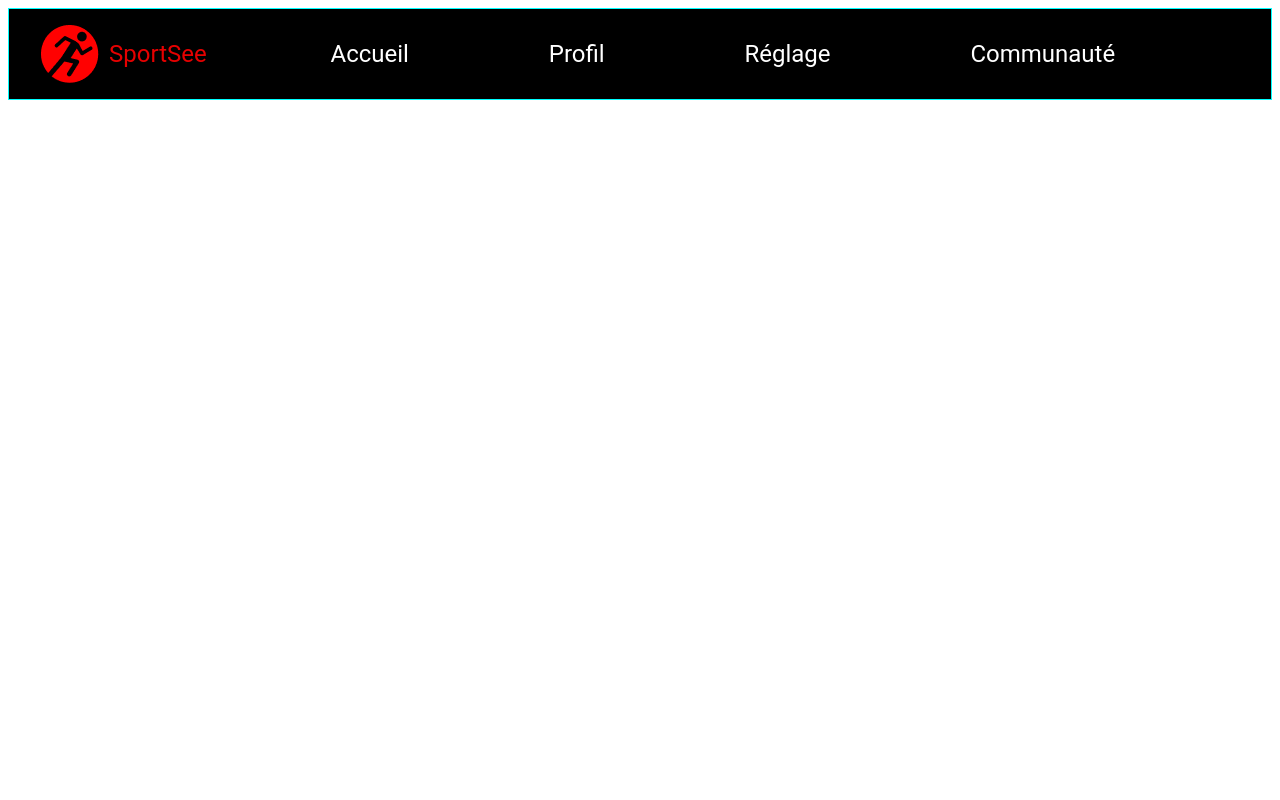
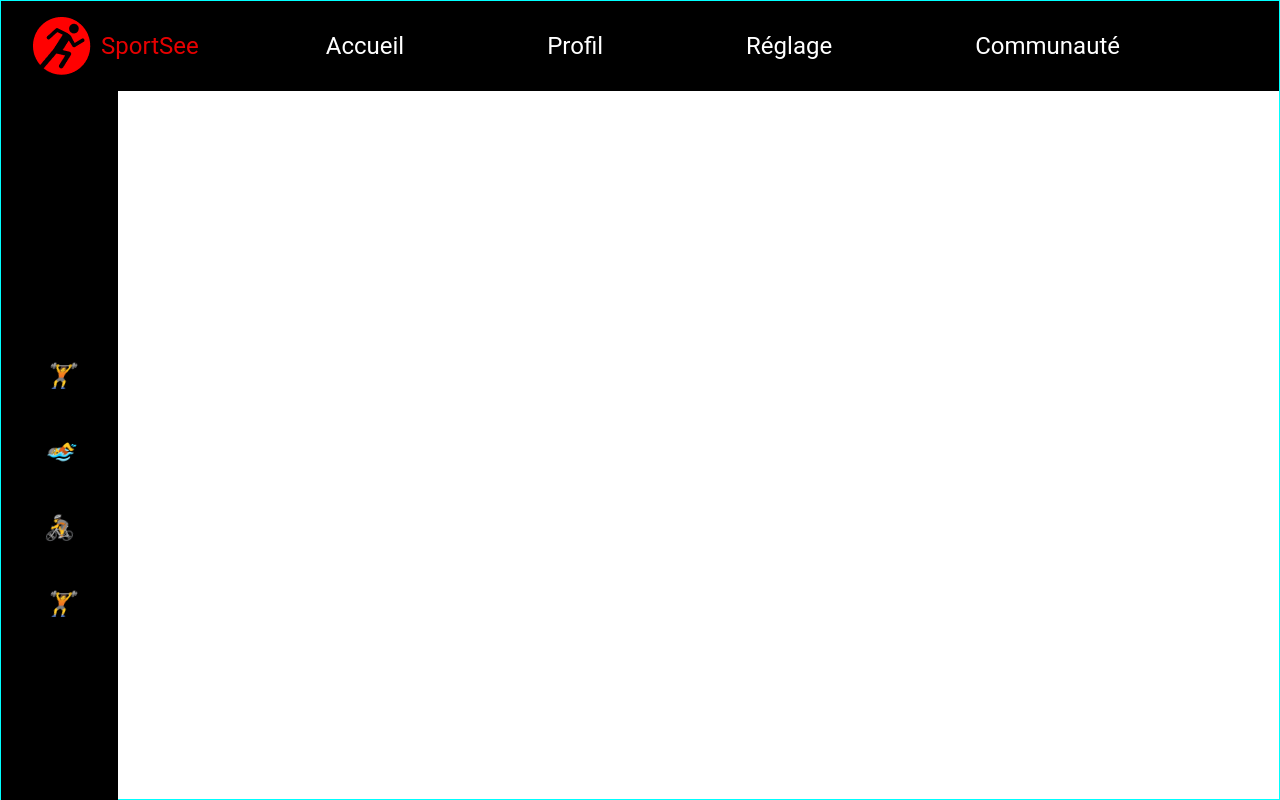
Before and after one commit to 7Flafleur/P12original, a React (Create React App) app in the folder Front/react-analytics-dashboard/: page / in a window 1280 px wide. Built offline with nearby package versions, Linux system fonts and the light colour scheme.

Commit message:
sidebar body

```diff
--- a/Front/react-analytics-dashboard/public/index.html
+++ b/Front/react-analytics-dashboard/public/index.html
@@ -2,42 +2,18 @@
 <html lang="en">
   <head>
     <meta charset="utf-8" />
-    <link rel="icon" href="%PUBLIC_URL%/favicon.ico" />
+
     <meta name="viewport" content="width=device-width, initial-scale=1" />
     <meta name="theme-color" content="#000000" />
     <meta
       name="description"
       content="Web site created using create-react-app"
     />
-    <link rel="apple-touch-icon" href="%PUBLIC_URL%/logo192.png" />
-    <!--
-      manifest.json provides metadata used when your web app is installed on a
-      user's mobile device or desktop. See https://developers.google.com/web/fundamentals/web-app-manifest/
-    -->
-    <link rel="manifest" href="%PUBLIC_URL%/manifest.json" />
-    <!--
-      Notice the use of %PUBLIC_URL% in the tags above.
-      It will be replaced with the URL of the `public` folder during the build.
-      Only files inside the `public` folder can be referenced from the HTML.
-
-      Unlike "/favicon.ico" or "favicon.ico", "%PUBLIC_URL%/favicon.ico" will
-      work correctly both with client-side routing and a non-root public URL.
-      Learn how to configure a non-root public URL by running `npm run build`.
-    -->
-    <title>React App</title>
   </head>
   <body>
     <noscript>You need to enable JavaScript to run this app.</noscript>
     <div id="root"></div>
-    <!--
-      This HTML file is a template.
-      If you open it directly in the browser, you will see an empty page.
 
-      You can add webfonts, meta tags, or analytics to this file.
-      The build step will place the bundled scripts into the <body> tag.
 
-      To begin the development, run `npm start` or `yarn start`.
-      To create a production bundle, use `npm run build` or `yarn build`.
-    -->
   </body>
 </html>
--- a/Front/react-analytics-dashboard/src/components/App.js
+++ b/Front/react-analytics-dashboard/src/components/App.js
@@ -1,10 +1,13 @@
 import Header from "./Header";
+import Sidebar from "./Sidebar";
 
 export default function App() {
   return (
     <div className="App">
 
+
       <Header/>
+      <Sidebar/>
 
     </div>
   );
--- a/Front/react-analytics-dashboard/src/components/Sidebar.jsx
+++ b/Front/react-analytics-dashboard/src/components/Sidebar.jsx
@@ -5,8 +5,13 @@ export default function Sidebar(){
 
 
     return(
-        <div className="sidebar">
-
-        </div>
+        <aside className="sidebar">
+                    <ul>
+                <li><a href="/activity"><i className="icon">🏋️</i></a></li>
+                <li><a href="/swimming"><i className="icon">🏊</i></a></li>
+                <li><a href="/cycling"><i className="icon">🚴</i></a></li>
+                <li><a href="/weight-lifting"><i className="icon">🏋️</i></a></li>
+            </ul>
+        </aside>
     )
 }
--- a/Front/react-analytics-dashboard/src/styles/App.scss
+++ b/Front/react-analytics-dashboard/src/styles/App.scss
@@ -1,4 +1,7 @@
 .App {
   border: aqua solid 1px;
   text-align: center;
+  height: 100vh;
+
+
 }
--- a/Front/react-analytics-dashboard/src/styles/_mixins.scss
+++ b/Front/react-analytics-dashboard/src/styles/_mixins.scss
@@ -17,3 +17,40 @@ font-style: normal;
 
 line-height: 24px; /* 50% */
 }
+
+@mixin selectday {
+    background: rgba(196, 196, 196, 0.50);
+}
+
+
+
+// Flex Centering
+@mixin flex-center {
+    display: flex;
+    justify-content: center;
+    align-items: center;
+  }
+
+  // Flex Column Centering
+  @mixin flex-column-center {
+    display: flex;
+    flex-direction: column;
+    justify-content: center;
+    align-items: center;
+  }
+
+  // Card Style
+  @mixin card {
+    background-color: $card-background-color;
+    border-radius: 8px;
+    padding: $spacing-unit;
+    box-shadow: 0 2px 4px rgba(0, 0, 0, 0.1);
+    text-align: center;
+  }
+
+  // Font Style
+  @mixin font-style($size, $weight: normal) {
+    font-size: $size;
+    font-weight: $weight;
+    font-family: $font-family;
+  }
--- a/Front/react-analytics-dashboard/src/styles/_variables.scss
+++ b/Front/react-analytics-dashboard/src/styles/_variables.scss
@@ -1,2 +1,22 @@
 
 $red: #E60000;
+$lightred: #FF0000;
+$lightgrey:#C4C4C480;
+$black:#000;
+
+// _variables.scss
+
+// Colors
+
+$secondary-color: #000000; // Black color for text and icons
+$background-color: #ffffff; // White background
+$card-background-color: #f4f4f4; // Light grey background for cards
+$sidebar-background-color: #000000; // Black sidebar background
+$sidebar-icon-color: #ffffff; // White color for sidebar icons
+$font-color: #000000; // Black color for general text
+
+// Fonts
+$font-family: 'Arial', sans-serif;
+
+// Spacing
+$spacing-unit: 1rem; // Base spacing unit
--- a/Front/react-analytics-dashboard/src/styles/index.scss
+++ b/Front/react-analytics-dashboard/src/styles/index.scss
@@ -1,5 +1,18 @@
 @use "sass:math";
-
 @import 'app.scss';
 @import 'header.scss';
 @import 'sidebar.scss';
+
+
+
+* {
+    margin: 0;
+    padding: 0;
+    box-sizing: border-box;
+  }
+
+  html, body {
+    width: 100%;
+    height: 100%;
+    overflow: hidden; // Prevents scroll bars if not needed
+  }
--- a/Front/react-analytics-dashboard/src/styles/sidebar.scss
+++ b/Front/react-analytics-dashboard/src/styles/sidebar.scss
@@ -0,0 +1,30 @@
+
+@import 'variables';
+@import 'mixins';
+
+.sidebar {
+    background-color: $black;
+    width: 117px;
+    height:100%;
+    bottom: 0;
+    @include flex-column-center;
+
+    ul {
+        list-style: none;
+        padding: 0;
+        margin: 0;
+    }
+
+    li {
+        margin: $spacing-unit 0;
+    }
+
+    a {
+
+        text-align: center;
+        font-size: 1.5rem;
+        text-decoration: none;
+        display: block;
+        padding: $spacing-unit;
+    }
+}
```
